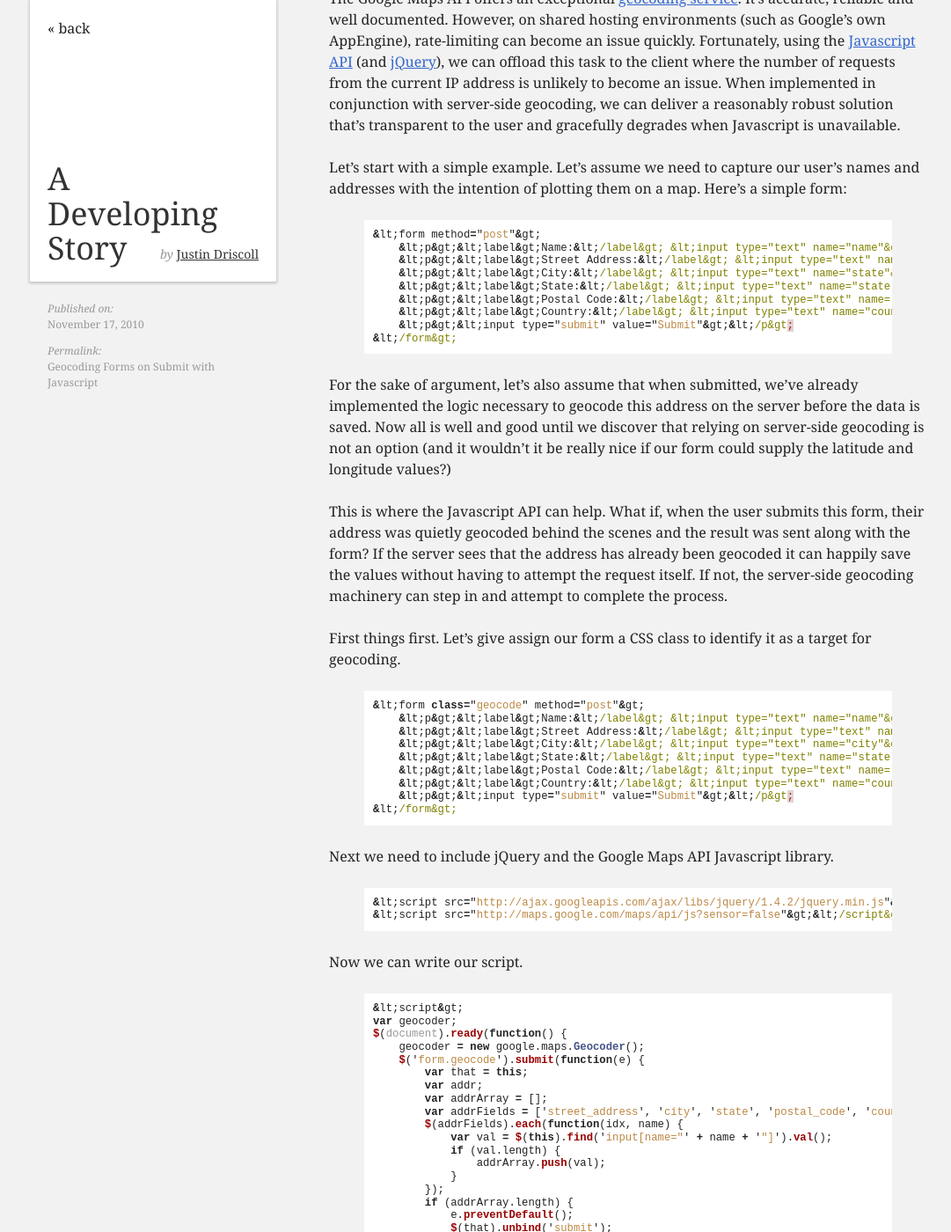
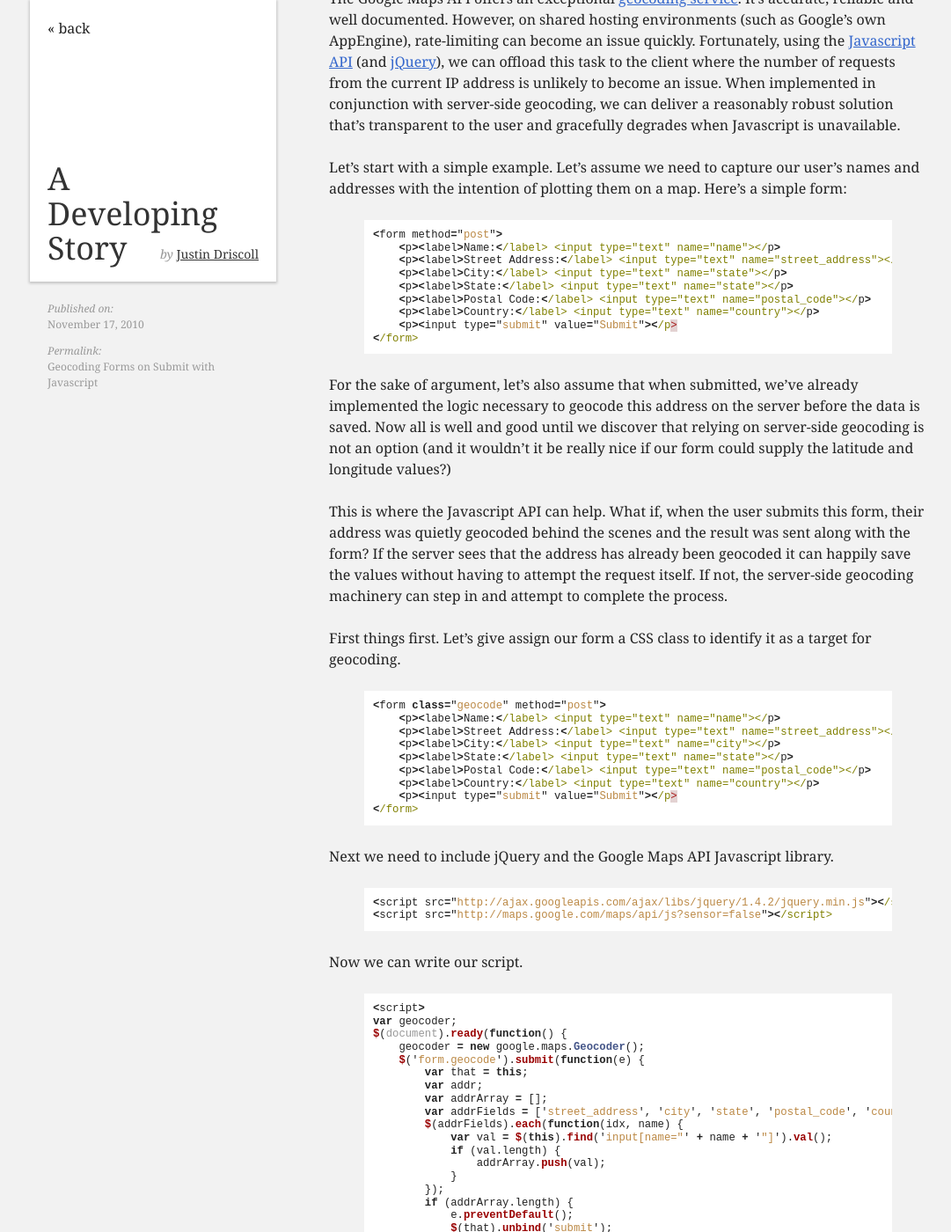
Before and after one commit to jdriscoll/jdriscoll.github.com, a Jekyll site: the page built from blog/_posts/2010-11-17-geocoding-forms-on-submit.html, in a window 1280 px wide and 1400 px high, scrolled down 200 px. Shown: the whole window at 88% size, without its empty margins (86-1167 px from the left). Built offline with Jekyll 4.4.1, drawn with Linux system fonts in a browser that asks for light colours; some of the changed lines change nothing that is shown; some of the changed text lies outside the part shown.

Commit message:
Unescape html

```diff
--- a/blog/_posts/2010-11-17-geocoding-forms-on-submit.html
+++ b/blog/_posts/2010-11-17-geocoding-forms-on-submit.html
@@ -1,38 +1,38 @@
 ---
 layout: post
 title: Geocoding Forms on Submit with Javascript
-excerpt: The Google Maps API offers an exceptional geocoding service. It&#8217;s accurate, reliable and well documented. However, on shared hosting environments (such as Google&#8217;s own AppEngine), rate-limiting can become an issue quickly.
+excerpt: The Google Maps API offers an exceptional geocoding service. It’s accurate, reliable and well documented. However, on shared hosting environments (such as Google’s own AppEngine), rate-limiting can become an issue quickly.
 ---
-<p>The Google Maps API offers an exceptional <a href="http://code.google.com/apis/maps/documentation/geocoding/index.html" target="_blank">geocoding service</a>. It&#8217;s accurate, reliable and well documented. However, on shared hosting environments (such as Google&#8217;s own AppEngine), rate-limiting can become an issue quickly. Fortunately, using the <a href="http://code.google.com/apis/maps/documentation/javascript/" target="_blank">Javascript API</a> (and <a href="http://jquery.com/" target="_blank">jQuery</a>), we can offload this task to the client where the number of requests from the current IP address is unlikely to become an issue. When implemented in conjunction with server-side geocoding, we can deliver a reasonably robust solution that&#8217;s transparent to the user and gracefully degrades when Javascript is unavailable.</p>
-<p>Let&#8217;s start with a simple example. Let&#8217;s assume we need to capture our user&#8217;s names and addresses with the intention of plotting them on a map. Here&#8217;s a simple form:</p>
+<p>The Google Maps API offers an exceptional <a href="http://code.google.com/apis/maps/documentation/geocoding/index.html" target="_blank">geocoding service</a>. It’s accurate, reliable and well documented. However, on shared hosting environments (such as Google’s own AppEngine), rate-limiting can become an issue quickly. Fortunately, using the <a href="http://code.google.com/apis/maps/documentation/javascript/" target="_blank">Javascript API</a> (and <a href="http://jquery.com/" target="_blank">jQuery</a>), we can offload this task to the client where the number of requests from the current IP address is unlikely to become an issue. When implemented in conjunction with server-side geocoding, we can deliver a reasonably robust solution that’s transparent to the user and gracefully degrades when Javascript is unavailable.</p>
+<p>Let’s start with a simple example. Let’s assume we need to capture our user’s names and addresses with the intention of plotting them on a map. Here’s a simple form:</p>
 {% highlight javascript %}
-&lt;form method="post"&gt;
-    &lt;p&gt;&lt;label&gt;Name:&lt;/label&gt; &lt;input type="text" name="name"&gt;&lt;/p&gt;
-    &lt;p&gt;&lt;label&gt;Street Address:&lt;/label&gt; &lt;input type="text" name="street_address"&gt;&lt;/p&gt;
-    &lt;p&gt;&lt;label&gt;City:&lt;/label&gt; &lt;input type="text" name="state"&gt;&lt;/p&gt;
-    &lt;p&gt;&lt;label&gt;State:&lt;/label&gt; &lt;input type="text" name="state"&gt;&lt;/p&gt;
-    &lt;p&gt;&lt;label&gt;Postal Code:&lt;/label&gt; &lt;input type="text" name="postal_code"&gt;&lt;/p&gt;
-    &lt;p&gt;&lt;label&gt;Country:&lt;/label&gt; &lt;input type="text" name="country"&gt;&lt;/p&gt;
-    &lt;p&gt;&lt;input type="submit" value="Submit"&gt;&lt;/p&gt;
-&lt;/form&gt;
+<form method="post">
+    <p><label>Name:</label> <input type="text" name="name"></p>
+    <p><label>Street Address:</label> <input type="text" name="street_address"></p>
+    <p><label>City:</label> <input type="text" name="state"></p>
+    <p><label>State:</label> <input type="text" name="state"></p>
+    <p><label>Postal Code:</label> <input type="text" name="postal_code"></p>
+    <p><label>Country:</label> <input type="text" name="country"></p>
+    <p><input type="submit" value="Submit"></p>
+</form>
 {% endhighlight %}
-<p>For the sake of argument, let&#8217;s also assume that when submitted, we&#8217;ve already implemented the logic necessary to geocode this address on the server before the data is saved. Now all is well and good until we discover that relying on server-side geocoding is not an option (and it wouldn&#8217;t it be really nice if our form could supply the latitude and longitude values?)</p>
+<p>For the sake of argument, let’s also assume that when submitted, we’ve already implemented the logic necessary to geocode this address on the server before the data is saved. Now all is well and good until we discover that relying on server-side geocoding is not an option (and it wouldn’t it be really nice if our form could supply the latitude and longitude values?)</p>
 <p>This is where the Javascript API can help. What if, when the user submits this form, their address was quietly geocoded behind the scenes and the result was sent along with the form? If the server sees that the address has already been geocoded it can happily save the values without having to attempt the request itself. If not, the server-side geocoding machinery can step in and attempt to complete the process.</p>
-<p>First things first. Let&#8217;s give assign our form a CSS class to identify it as a target for geocoding.</p>
-{% highlight javascript %}&lt;form class="geocode" method="post"&gt;
-    &lt;p&gt;&lt;label&gt;Name:&lt;/label&gt; &lt;input type="text" name="name"&gt;&lt;/p&gt;
-    &lt;p&gt;&lt;label&gt;Street Address:&lt;/label&gt; &lt;input type="text" name="street_address"&gt;&lt;/p&gt;
-    &lt;p&gt;&lt;label&gt;City:&lt;/label&gt; &lt;input type="text" name="city"&gt;&lt;/p&gt;
-    &lt;p&gt;&lt;label&gt;State:&lt;/label&gt; &lt;input type="text" name="state"&gt;&lt;/p&gt;
-    &lt;p&gt;&lt;label&gt;Postal Code:&lt;/label&gt; &lt;input type="text" name="postal_code"&gt;&lt;/p&gt;
-    &lt;p&gt;&lt;label&gt;Country:&lt;/label&gt; &lt;input type="text" name="country"&gt;&lt;/p&gt;
-    &lt;p&gt;&lt;input type="submit" value="Submit"&gt;&lt;/p&gt;
-&lt;/form&gt;{% endhighlight %}
+<p>First things first. Let’s give assign our form a CSS class to identify it as a target for geocoding.</p>
+{% highlight javascript %}<form class="geocode" method="post">
+    <p><label>Name:</label> <input type="text" name="name"></p>
+    <p><label>Street Address:</label> <input type="text" name="street_address"></p>
+    <p><label>City:</label> <input type="text" name="city"></p>
+    <p><label>State:</label> <input type="text" name="state"></p>
+    <p><label>Postal Code:</label> <input type="text" name="postal_code"></p>
+    <p><label>Country:</label> <input type="text" name="country"></p>
+    <p><input type="submit" value="Submit"></p>
+</form>{% endhighlight %}
 <p>Next we need to include jQuery and the Google Maps API Javascript library.</p>
-{% highlight javascript %}&lt;script src="http://ajax.googleapis.com/ajax/libs/jquery/1.4.2/jquery.min.js"&gt;&lt;/script&gt;
-&lt;script src="http://maps.google.com/maps/api/js?sensor=false"&gt;&lt;/script&gt;{% endhighlight %}
+{% highlight javascript %}<script src="http://ajax.googleapis.com/ajax/libs/jquery/1.4.2/jquery.min.js"></script>
+<script src="http://maps.google.com/maps/api/js?sensor=false"></script>{% endhighlight %}
 <p>Now we can write our script.</p>
-{% highlight javascript %}&lt;script&gt;
+{% highlight javascript %}<script>
 var geocoder;
 $(document).ready(function() {
     geocoder = new google.maps.Geocoder();
@@ -54,7 +54,7 @@ $(document).ready(function() {
                 if (status == google.maps.GeocoderStatus.OK) {
                     result = results[0].geometry.location;
                     var point = result.lat() + ', ' + result.lng();
-                    $(that).prepend('&lt;input type="hidden" name="point" value="' + point + '"&gt;');
+                    $(that).prepend('<input type="hidden" name="point" value="' + point + '">');
                 }
                 $(that).trigger('submit');
             }
@@ -63,10 +63,10 @@ $(document).ready(function() {
         }
     });
 });
-&lt;/script&gt;{% endhighlight %}
-<p>Let&#8217;s take a look at the important bits. First we declare a variable to hold our Geocoder object.</p>
+</script>{% endhighlight %}
+<p>Let’s take a look at the important bits. First we declare a variable to hold our Geocoder object.</p>
 {% highlight javascript %}var geocoder;{% endhighlight %}
-<p>After that, using jQuery, we assign a function to the submit event for all forms with the CSS class &#8220;Geocode&#8221;.</p>
+<p>After that, using jQuery, we assign a function to the submit event for all forms with the CSS class “Geocode”.</p>
 {% highlight javascript %}$('form.geocode').submit(function(e) {
     ...{% endhighlight %}
 <p>In the next line, we save the current object (this) to the local variable (that) so that we can access it from within our callback function later via a closure.</p>
@@ -84,12 +84,12 @@ $(addrFields).each(function(idx, name) {
 {% highlight javascript %}e.preventDefault();{% endhighlight %}
 <p>Next we remove the event handler from the form so that once geocoding is complete we can submit the form successfully without triggering our code again.</p>
 {% highlight javascript %}$(that).unbind('submit');{% endhighlight %}
-<p>This next bit is the callback function we&#8217;re going to pass to the Geocoder object that will be executed once our request is returned. This function first checks for a successful response, and if found, prepends a hidden field to our form containing the latitude and longitude information we received. Once the request has been returned, regardless of the result, we need to submit the form data by triggering the &#8220;submit&#8221; event on our form.</p>
+<p>This next bit is the callback function we’re going to pass to the Geocoder object that will be executed once our request is returned. This function first checks for a successful response, and if found, prepends a hidden field to our form containing the latitude and longitude information we received. Once the request has been returned, regardless of the result, we need to submit the form data by triggering the “submit” event on our form.</p>
 {% highlight javascript %}var onSuccess = function(results, status) {
     if (status == google.maps.GeocoderStatus.OK) {
         result = results[0].geometry.location;
         var point = result.lat() + ', ' + result.lng();
-        $(that).prepend('&lt;input type="hidden" name="point" value="' + point + '"&gt;');
+        $(that).prepend('<input type="hidden" name="point" value="' + point + '">');
     }
     $(that).trigger('submit');
 }{% endhighlight %}
```
